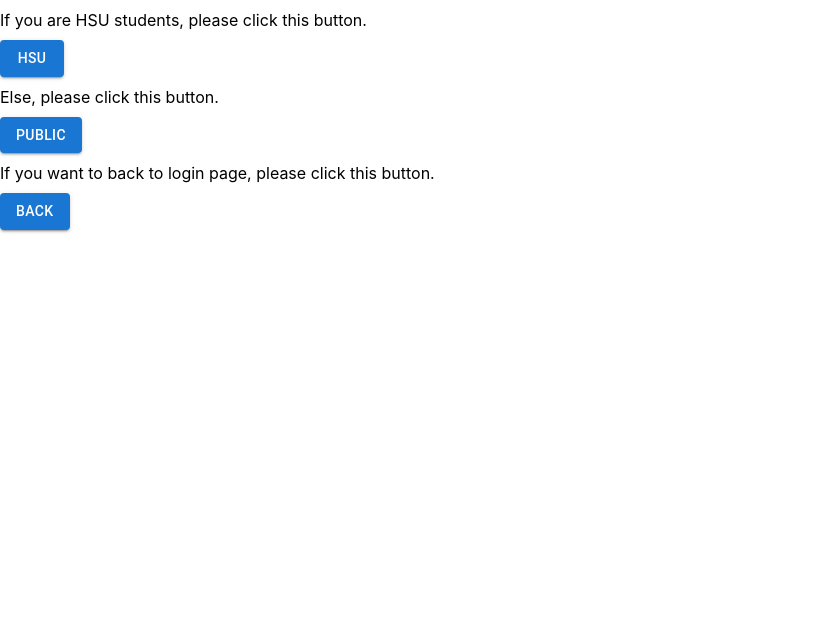
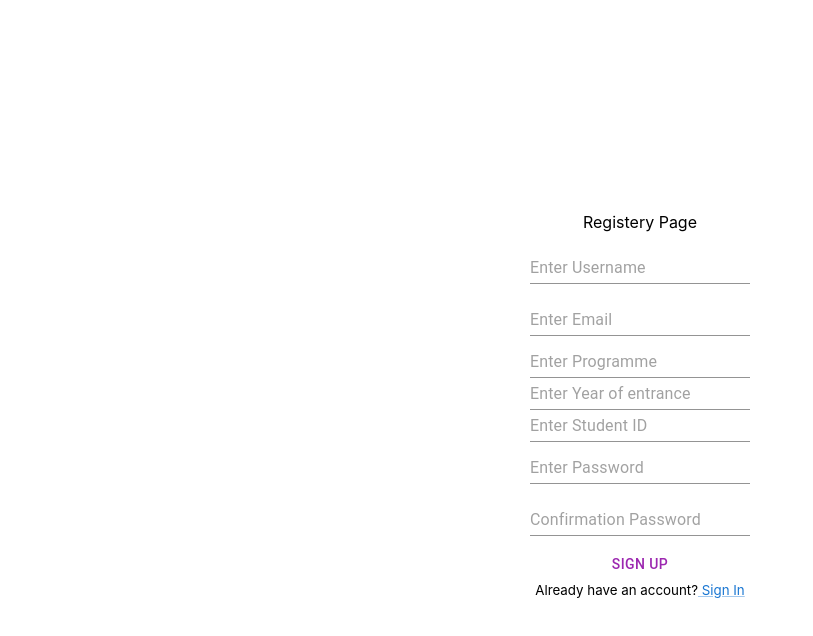
Before and after one commit to SunshinePeace/Socail-Media-Project, a Next.js app: page /Components/HSUSignUp in a window 1280 px wide. Shown: the top 636 px of the page, without its empty margins (0-813 px from the left). Built offline with nearby package versions, Linux system fonts and the light colour scheme; no server answers.

Commit message:
Update HSUSignUp.tsx

```diff
--- a/pages/Components/HSUSignUp.tsx
+++ b/pages/Components/HSUSignUp.tsx
@@ -1,11 +1,14 @@
-import React, { useState } from 'react';
 import { Button } from '@mui/material';
+import { TextField } from '@mui/material';
+import React, { useRef } from 'react';
+import { useState } from 'react';
 import styles from '../../styles/Home.module.css'
-import { useAuth } from './AuthContexts';
-import { addDoc, collection } from 'firebase/firestore';
-import database from './firebase';
+import { useAuth } from "./AuthContexts";
 import logging from './Utils/logging';
-
+import { Link } from '@mui/material';
+import ErrorText from './Utils/Error';
+import { addDoc, collection, doc } from 'firebase/firestore';
+import database, { auth } from './firebase';
 
 const HSUSignUp: React.FC = function () {
 
@@ -84,17 +87,100 @@
 
 
     return (
-        <div className={styles.UserType}>
-            <div className={styles.publicUserType}>If you are HSU students, please click this button.
-                <div className={styles.UserType}><Button variant="contained"> HSU </Button></div>
+        <body className={styles.loginbody}>
+
+            <div className={styles.loginpage}>
+
+                <div className={styles.flexbox}>
+                    <p className={styles.SignUpP}>Registery Page</p>
+
+                    <div className={styles.loginpage_user}>
+                        <TextField
+                            id="user"
+                            onChange={x => setUser(x.target.value)}
+                            value={user}
+                            placeholder="Enter Username"
+                            variant="standard" />
+                    </div>
+
+                    <div className={styles.loginpage_email}>
+                        <TextField type="email"
+                            id="email"
+                            onChange={x => setEmail(x.target.value)}
+                            value={email}
+                            placeholder="Enter Email"
+                            variant="standard" />
+                    </div>
+
+                    <div className={styles.loginpage_programme}>
+                        <TextField type="programme"
+                            id="programme"
+                            onChange={x => setProgramme(x.target.value)}
+                            value={programme}
+                            placeholder="Enter Programme"
+                            variant="standard" />
+                    </div>
+
+                    <div className={styles.loginpage_year}>
+                        <TextField type="year"
+                            id="year"
+                            onChange={x => setYear(x.target.value)}
+                            value={year}
+                            placeholder="Enter Year of entrance"
+                            variant="standard" />
+                    </div>
+
+                    <div className={styles.loginpage_SID}>
+                        <TextField type="SID"
+                            id="SID"
+                            onChange={x => setSID(x.target.value)}
+                            value={SID}
+                            placeholder="Enter Student ID"
+                            variant="standard" />
+                    </div>
+
+                    <div className={styles.loginpage_pw}>
+                        <TextField
+                            autoComplete="new-password"
+                            type="password"
+                            id="password"
+                            onChange={x => setPassword(x.target.value)}
+                            value={password}
+                            placeholder="Enter Password"
+                            variant="standard" />
+                    </div>
+
+                    <div className={styles.loginpage_confirm}>
+                        <TextField
+                            autoComplete="new-password"
+                            type="password"
+                            id="confirm"
+                            onChange={x => setConfirm(x.target.value)}
+                            value={confirm}
+                            placeholder="Confirmation Password"
+                            variant="standard" />
+                    </div>
+
+                    <Button
+                        disabled={registering}
+                        color="secondary"
+                        onClick={() => TraditionalSignUp()}
+                        href="../Components/LoginPage"
+                    >
+                        Sign Up
+                    </Button>
+                    <small>
+                        <p className='m-1 text-center'>Already have an account?
+                            <Link href="../Components/LoginPage"> Sign In </Link>
+                        </p>
+                    </small>
+                    <ErrorText error={error} />
+
+                </div>
+
             </div>
-            <div className={styles.hsuUserType}>Else, please click this button.
-                <div className={styles.UserType}><Button variant="contained"> Public </Button></div>
-            </div>
-            <div className={styles.backLogin}>If you want to back to login page, please click this button.
-                <div className={styles.UserType}><Button variant="contained"> Back </Button></div>
-            </div>
-        </div>
+
+        </body>
     )
 
 }
```
